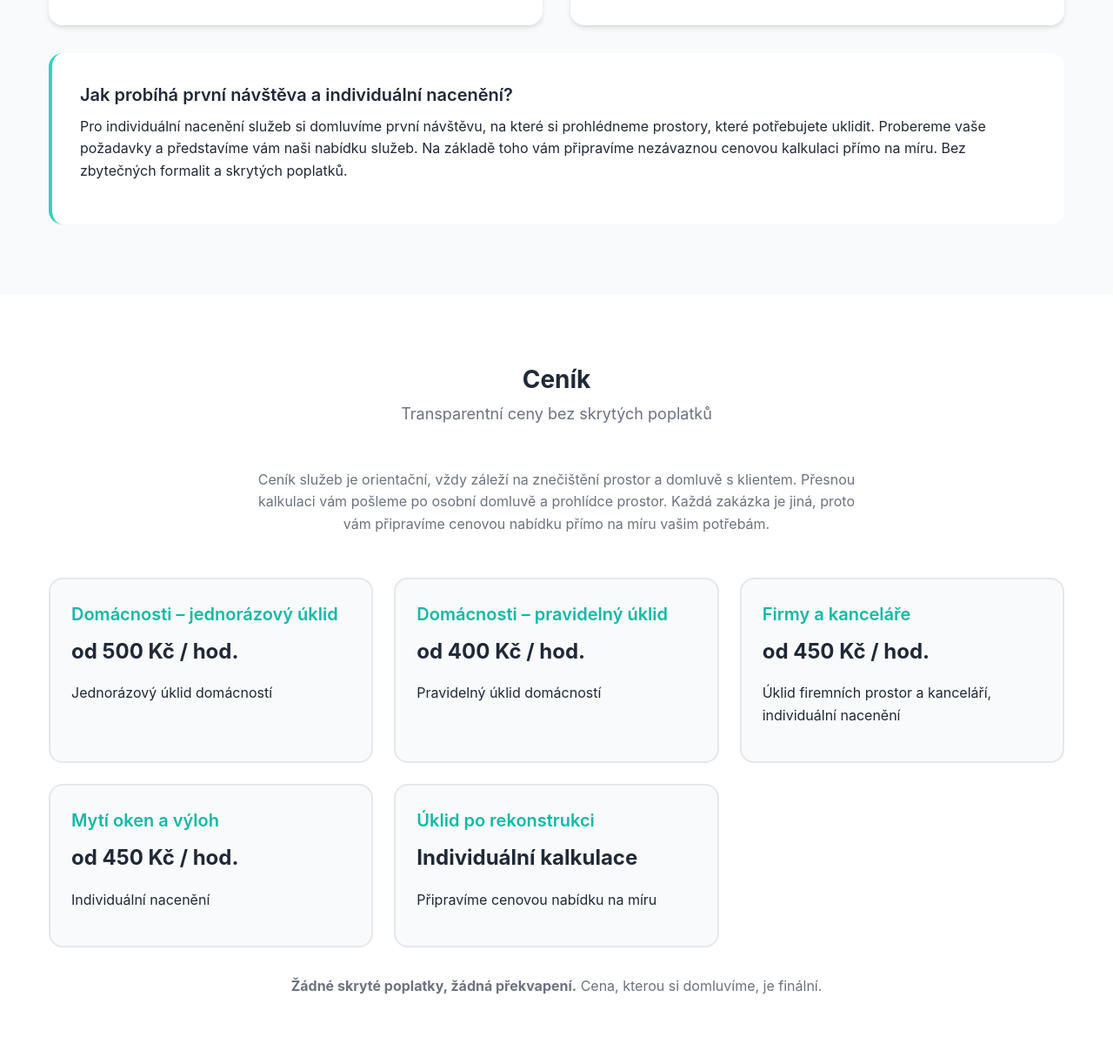
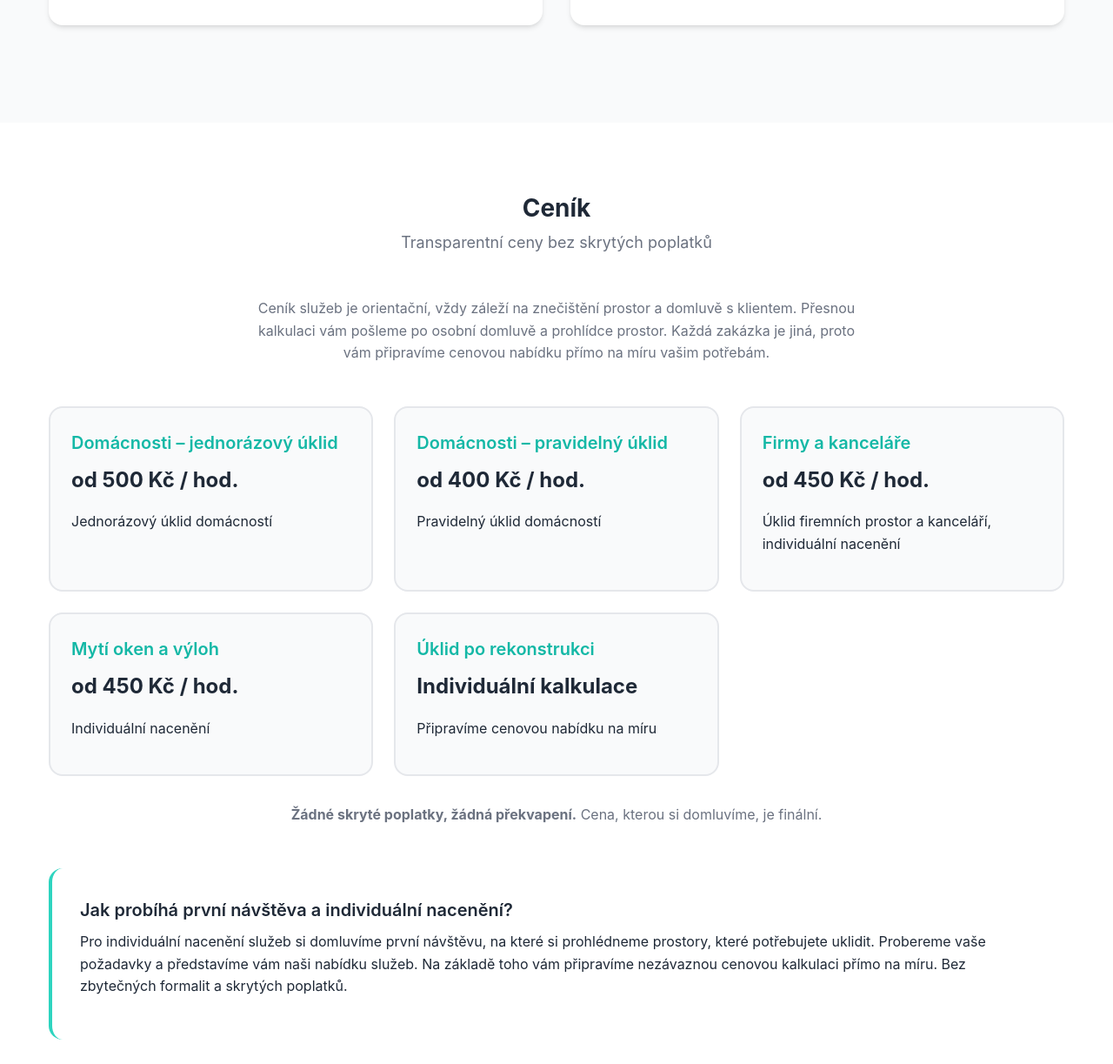
Before and after one commit to Kovanda90/clean-bros-chrudim, a plain HTML site: page index.html in a window 1280 px wide. Shown: the part 1217-2440 px from the top of the page at 87% size. Drawn offline with Linux system fonts and the light colour scheme.

Commit message:
Add files via upload

```diff
--- a/index.html
+++ b/index.html
@@ -850,16 +850,6 @@
                         </ul>
                     </div>
                 </div>
-                <div class="process-box">
-                    <h4>Jak probíhá první návštěva a individuální nacenění?</h4>
-                    <p>
-                        Pro individuální nacenění služeb si domluvíme první návštěvu, na které si
-                        prohlédneme prostory, které potřebujete uklidit. Probereme vaše požadavky
-                        a představíme vám naši nabídku služeb. Na základě toho vám připravíme
-                        nezávaznou cenovou kalkulaci přímo na míru. Bez zbytečných formalit
-                        a skrytých poplatků.
-                    </p>
-                </div>
             </div>
         </section>
 
@@ -906,6 +896,16 @@
                 </div>
                 <div style="text-align: center; margin-top: 2rem; color: var(--text-light);">
                     <p><strong>Žádné skryté poplatky, žádná překvapení.</strong> Cena, kterou si domluvíme, je finální.</p>
+                </div>
+                <div class="process-box" style="margin-top: 3rem;">
+                    <h4>Jak probíhá první návštěva a individuální nacenění?</h4>
+                    <p>
+                        Pro individuální nacenění služeb si domluvíme první návštěvu, na které si
+                        prohlédneme prostory, které potřebujete uklidit. Probereme vaše požadavky
+                        a představíme vám naši nabídku služeb. Na základě toho vám připravíme
+                        nezávaznou cenovou kalkulaci přímo na míru. Bez zbytečných formalit
+                        a skrytých poplatků.
+                    </p>
                 </div>
             </div>
         </section>
```
